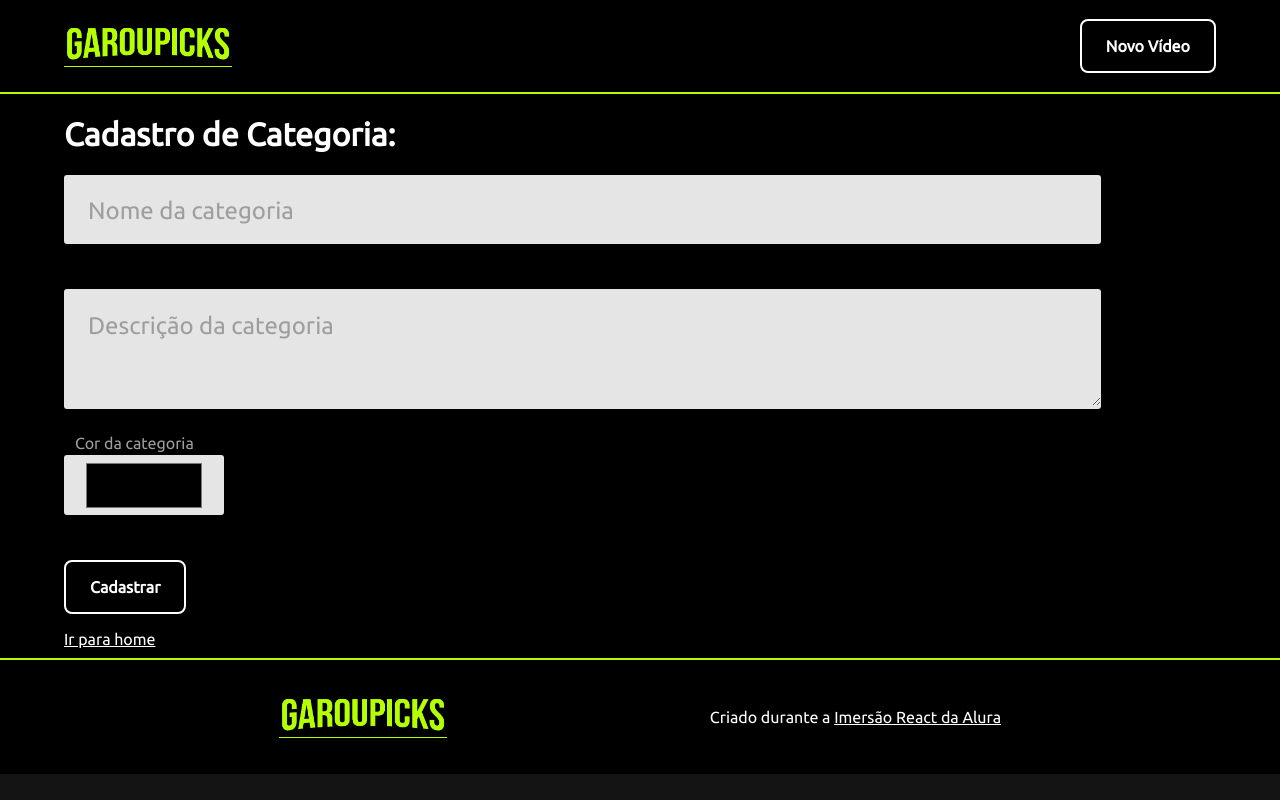
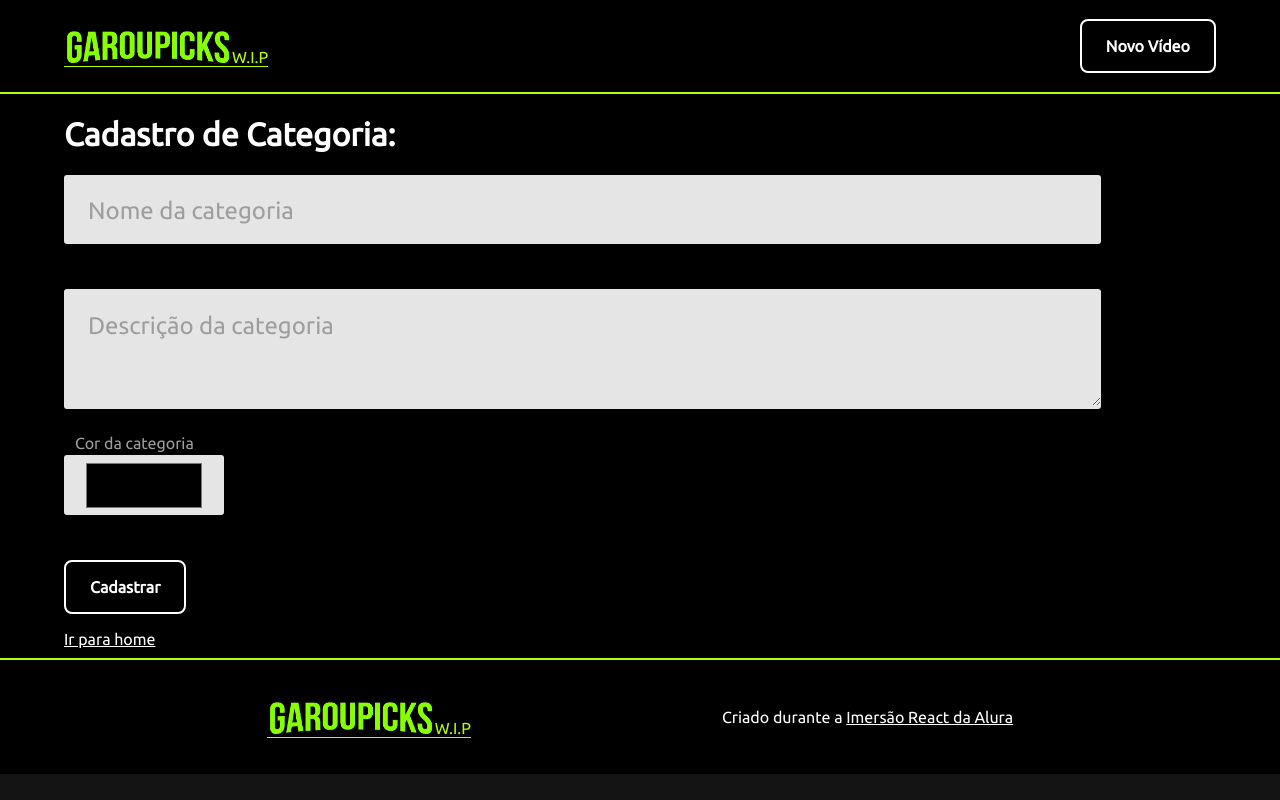
Before and after one commit to garouxl/garoupicks, a React (Create React App) app: page /cadastro/categoria in a window 1280 px wide. Built offline with nearby package versions, Linux system fonts and the light colour scheme.

Commit message:
alteração no componente do logo

```diff
--- a/src/components/FormField/styles.js
+++ b/src/components/FormField/styles.js
@@ -1,6 +1,6 @@
 import styled from 'styled-components';
 
-export const FieldGroup = styled.div`
+const FieldGroup = styled.div`
   &:not(:last-child) {
     margin-bottom: 1rem;
   }
@@ -96,3 +96,5 @@ export const FieldGroup = styled.div`
   }
 
 `;
+
+export { FieldGroup };
--- a/src/components/Logo/index.js
+++ b/src/components/Logo/index.js
@@ -1,18 +1,18 @@
 import React from 'react';
-import LogoPng from '../../assets/img/Logo.png'
+import LogoPng from '../../assets/img/Logo.png';
 
-import { WrapperImage, Image } from './styles.js'
+import { WrapperImage, Image } from './styles.js';
 
 
 function Logo ({ title }) {
   return (
-    <WrapperImage to="/">
+    <WrapperImage to="/" title="Work In Progress">
       <Image
         className="Logo"
         src={LogoPng}
         alt={title}
         title={title}
-      />
+      />W.I.P
     </WrapperImage>
   )
 }
--- a/src/components/Logo/styles.js
+++ b/src/components/Logo/styles.js
@@ -3,6 +3,8 @@ import { Link } from 'react-router-dom'
 
 export const WrapperImage = styled(Link)`
   border-bottom: 1px solid var(--primary);
+  color: var(--primary);
+  text-decoration: none;
 `;
 
 export const Image = styled.img`
```
Also changed, not shown: src/assets/img/Logo.png.
